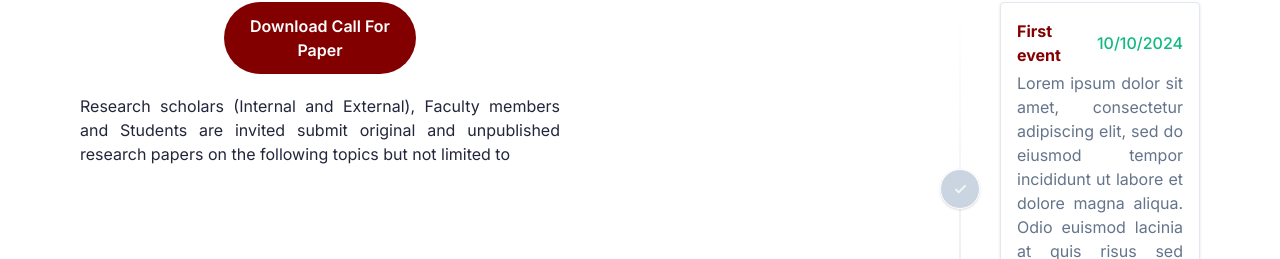
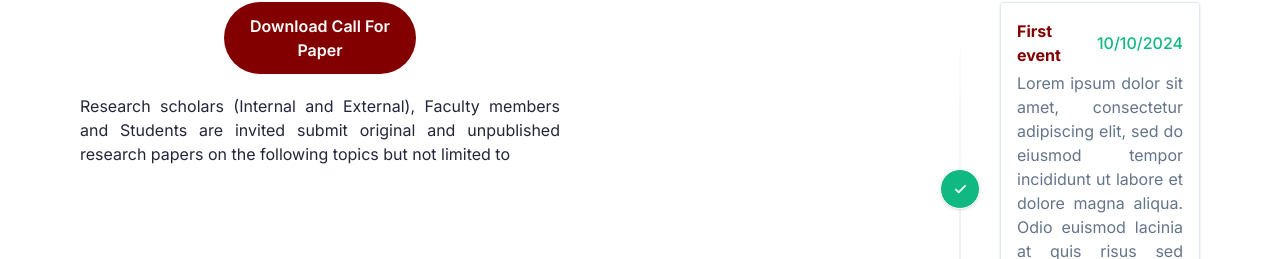
Before and after one commit to kmrsanthosh/TCEResearchConclave, a Next.js app: page / in a window 1280 px wide. Shown: the part 1702-1961 px from the top of the page. Built offline with nearby package versions, Linux system fonts and the light colour scheme.

Commit message:
Changed CSS of Icon

```diff
--- a/components/timeline/AnimatedTimeline.tsx
+++ b/components/timeline/AnimatedTimeline.tsx
@@ -86,9 +86,11 @@ const ScrollAnimatedTimelineItem: React.FC<{
     >
       {/* Icon */}
       <motion.div
-        className={`flex items-center justify-center w-10 h-10 rounded-full border border-white bg-slate-300 ${
-          isCompleted ? "bg-emerald-500 text-emerald-50" : "text-slate-500 "
-        } shadow shrink-0 md:order-1 md:group-odd:-translate-x-1/2 md:group-even:translate-x-1/2`}
+        className={`flex items-center justify-center w-10 h-10 rounded-full border border-white shadow shrink-0 md:order-1 md:group-odd:-translate-x-1/2 md:group-even:translate-x-1/2 ${
+          isCompleted
+            ? "bg-emerald-500 text-emerald-50" // Emerald color when completed
+            : "bg-slate-300 text-slate-500" // Default state
+        }`}
       >
         <svg
           className="fill-current"
```
